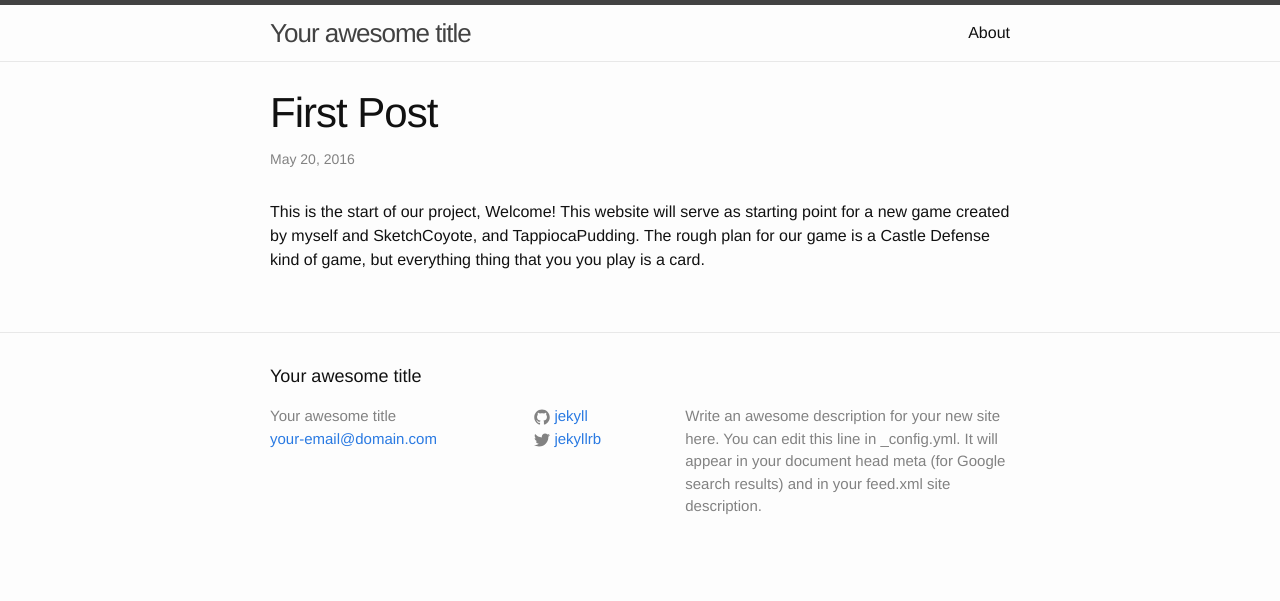
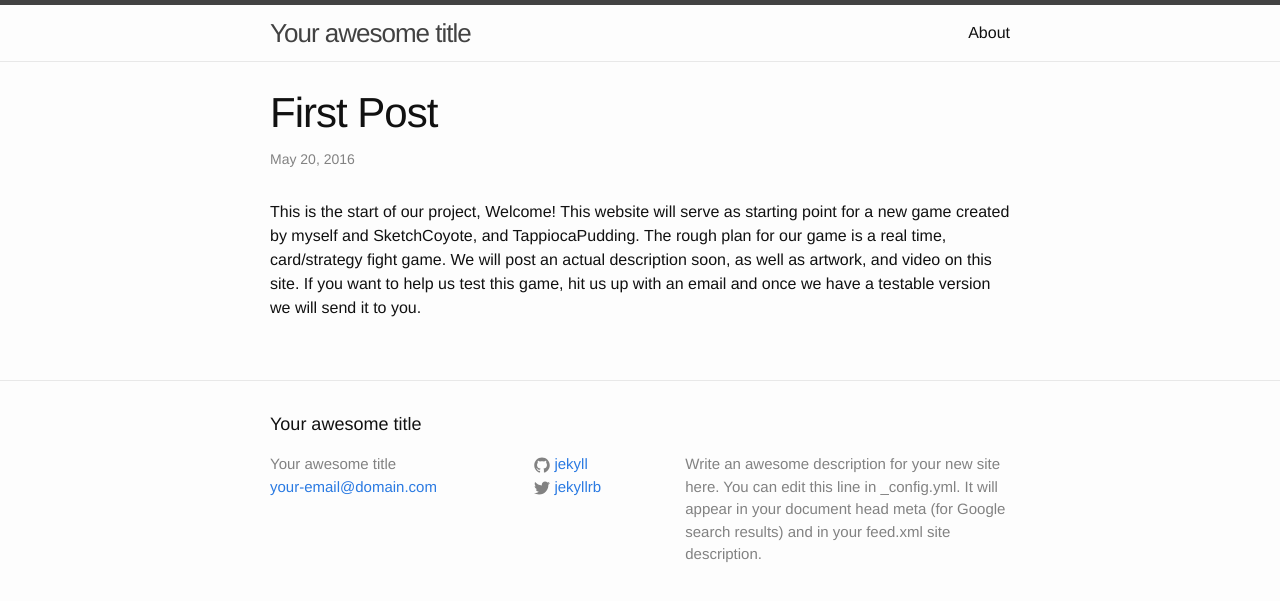
Before and after one commit to JEFFTRYTTEN/JEFFTRYTTEN.github.io, a Jekyll site: the page built from _posts/2016-05-20-welcome-to-jekyll.markdown, in a window 1280 px wide. Shown: the top 601 px of the page. Built offline with Jekyll 4.4.1, drawn with Linux system fonts in a browser that asks for light colours.

Commit message:
Update 2016-05-20-welcome-to-jekyll.markdown

```diff
--- a/_posts/2016-05-20-welcome-to-jekyll.markdown
+++ b/_posts/2016-05-20-welcome-to-jekyll.markdown
@@ -4,4 +4,4 @@ title:  "First Post"
 date:   2016-05-20 09:58:09 -0400
 categories: jekyll update
 ---
-This is the start of our project, Welcome!  This website will serve as starting point for a new game created by myself and SketchCoyote, and TappiocaPudding.  The rough plan for our game is a Castle Defense kind of game, but everything thing that you you play is a card.
+This is the start of our project, Welcome!  This website will serve as starting point for a new game created by myself and SketchCoyote, and TappiocaPudding.  The rough plan for our game is a real time, card/strategy fight game.  We will post an actual description soon, as well as artwork, and video on this site.  If you want to help us test this game, hit us up with an email and once we have a testable version we will send it to you.
```
